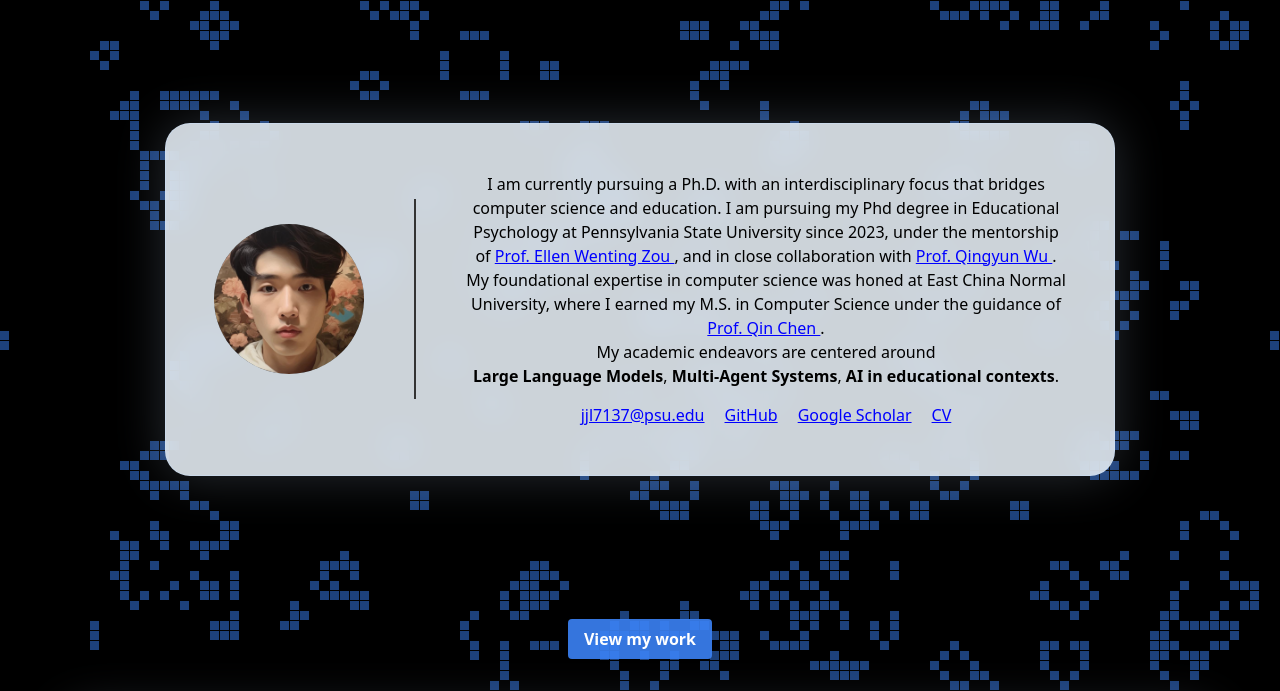
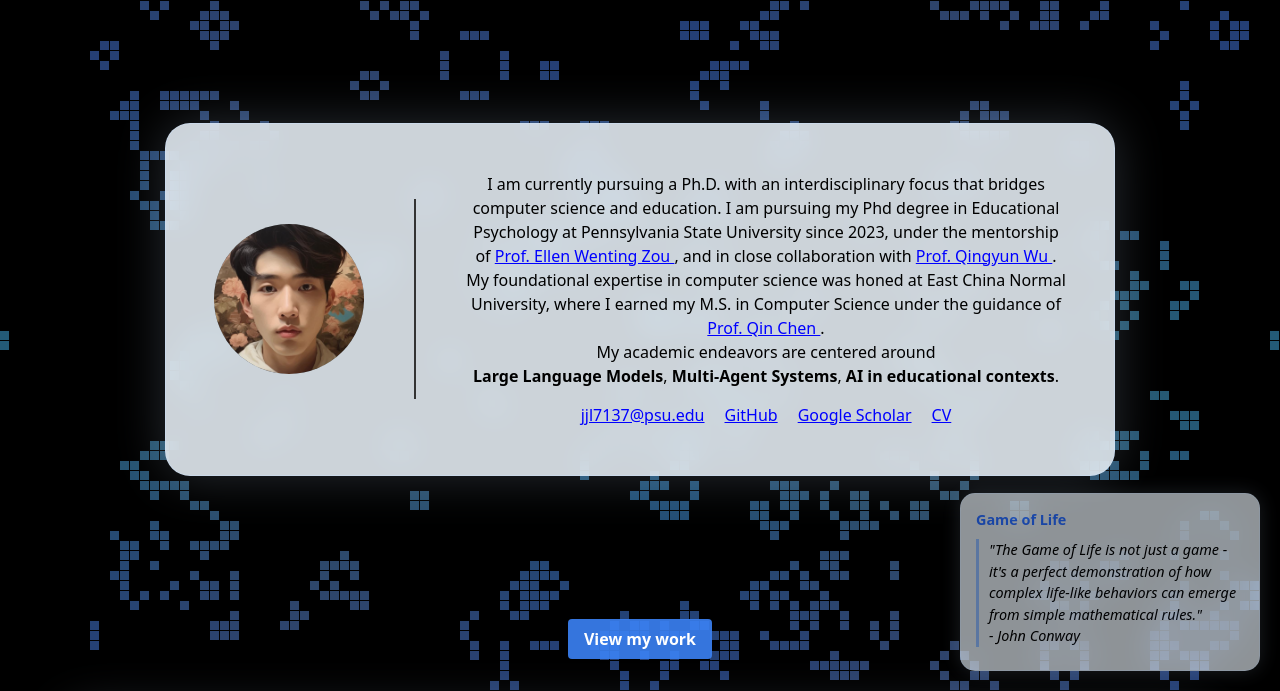
Before and after one commit to jiaju-lin-97/jiaju-lin-97.github.io, a plain HTML site: page index.html in a window 1280 px wide. Shown: the part 109-800 px from the top of the page. Drawn offline with nearby package versions, Linux system fonts and the light colour scheme; animation ran at ten frames a second.

Commit message:
add disturbance, add citation of game of life

```diff
--- a/index.html
+++ b/index.html
@@ -186,6 +186,47 @@
                 position: relative;
             }
 
+            .game-info {
+                position: fixed;
+                bottom: 20px;
+                right: 20px;
+                background: rgba(240, 248, 255, 0.85);
+                padding: 15px;
+                border-radius: 15px;
+                max-width: 300px;
+                text-align: left;
+                font-size: 0.9rem;
+                z-index: 2;
+                backdrop-filter: blur(15px);
+                -webkit-backdrop-filter: blur(15px);
+                border: 1px solid rgba(200, 225, 255, 0.4);
+                box-shadow: 0 0 20px rgba(200, 225, 255, 0.2);
+                transition: opacity 0.3s ease;
+                opacity: 0.7;
+            }
+
+            .game-info:hover {
+                opacity: 1;
+            }
+
+            .game-info h4 {
+                font-weight: bold;
+                margin-bottom: 8px;
+                color: #2563eb;
+            }
+
+            .game-info p {
+                margin-bottom: 8px;
+                line-height: 1.4;
+            }
+
+            .game-info .quote {
+                font-style: italic;
+                border-left: 3px solid rgba(59, 130, 246, 0.5);
+                padding-left: 10px;
+                margin: 8px 0;
+            }
+
     </style>
 </head>
 <body>
@@ -331,6 +372,8 @@
                 this.canvas = canvas;
                 this.ctx = canvas.getContext('2d');
                 this.cellSize = 10;
+                this.stagnantCount = 0;
+                this.lastGridState = '';
                 this.resize();
                 this.initGrid();
                 window.addEventListener('resize', () => this.resize());
@@ -349,6 +392,29 @@
                 );
             }
 
+            addRandomDisturbance() {
+                const disturbanceCount = Math.floor(this.rows * this.cols * 0.01); // Disturb 1% of cells
+                for (let i = 0; i < disturbanceCount; i++) {
+                    const row = Math.floor(Math.random() * this.rows);
+                    const col = Math.floor(Math.random() * this.cols);
+                    this.grid[row][col] = Math.random() > 0.5;
+                }
+            }
+
+            checkStagnation() {
+                const currentState = JSON.stringify(this.grid);
+                if (currentState === this.lastGridState) {
+                    this.stagnantCount++;
+                    if (this.stagnantCount > 1) { // If stagnant for 1 frames
+                        this.addRandomDisturbance();
+                        this.stagnantCount = 0;
+                    }
+                } else {
+                    this.stagnantCount = 0;
+                }
+                this.lastGridState = currentState;
+            }
+
             update() {
                 const newGrid = Array(this.rows).fill().map(() => Array(this.cols).fill(false));
 
@@ -364,6 +430,7 @@
                 }
 
                 this.grid = newGrid;
+                this.checkStagnation();
             }
 
             countNeighbors(row, col) {
@@ -383,10 +450,17 @@
                 this.ctx.fillStyle = '#000';
                 this.ctx.fillRect(0, 0, this.canvas.width, this.canvas.height);
 
-                this.ctx.fillStyle = 'rgba(59, 130, 246, 0.5)';
+                // Use a slightly different blue color for variety
+                const baseHue = 210; // Blue hue
+
                 for (let i = 0; i < this.rows; i++) {
                     for (let j = 0; j < this.cols; j++) {
                         if (this.grid[i][j]) {
+                            // Vary the color slightly based on position
+                            const hue = (baseHue + Math.sin(i * 0.1) * 10) % 360;
+                            const saturation = 70 + Math.cos(j * 0.1) * 10;
+                            this.ctx.fillStyle = `hsla(${hue}, ${saturation}%, 60%, 0.5)`;
+
                             this.ctx.fillRect(
                                 j * this.cellSize,
                                 i * this.cellSize,
@@ -411,5 +485,12 @@
         game.animate();
 
     </script>
+    <div class="game-info">
+        <h4>Game of Life</h4>
+        <div class="quote">
+            "The Game of Life is not just a game - it's a perfect demonstration of how complex life-like behaviors can emerge from simple mathematical rules."
+            <br>- John Conway
+        </div>
+    </div>
 </body>
 </html>
```
